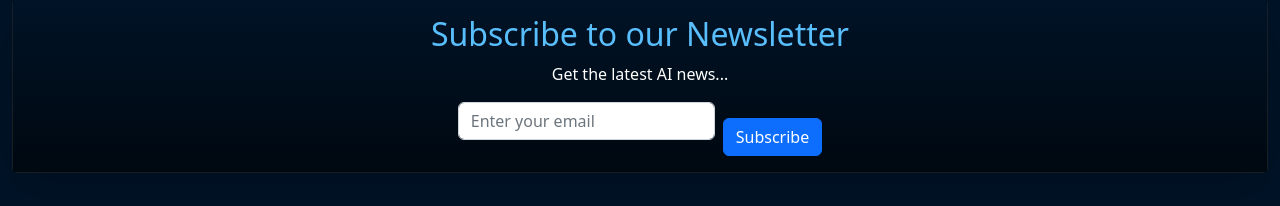
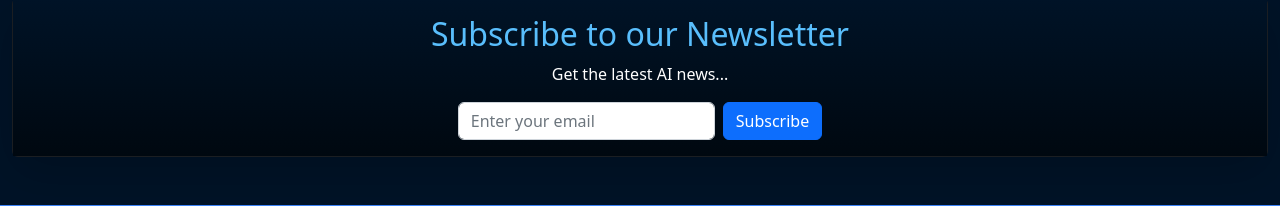
Before and after one commit to dstock3/aiwatch, a React (Create React App) app: page / in a window 1280 px wide. Shown: the part 677-883 px from the top of the page. Built offline with nearby package versions, Linux system fonts and the light colour scheme.

Commit message:
made stylistic adjustments.

```diff
--- a/src/style/home.css
+++ b/src/style/home.css
@@ -40,7 +40,3 @@
     display: inline-block;
     width: auto;
 }
-
-.newsletter-section button {
-    margin-top: 1rem;
-}
--- a/src/style/videos.css
+++ b/src/style/videos.css
@@ -6,6 +6,7 @@
 .video-card {
     max-width: 800px;
     margin: 0 auto;
+    border: 3px solid rgb(59 130 246) !important;
 }
 
 .card-body {
```
